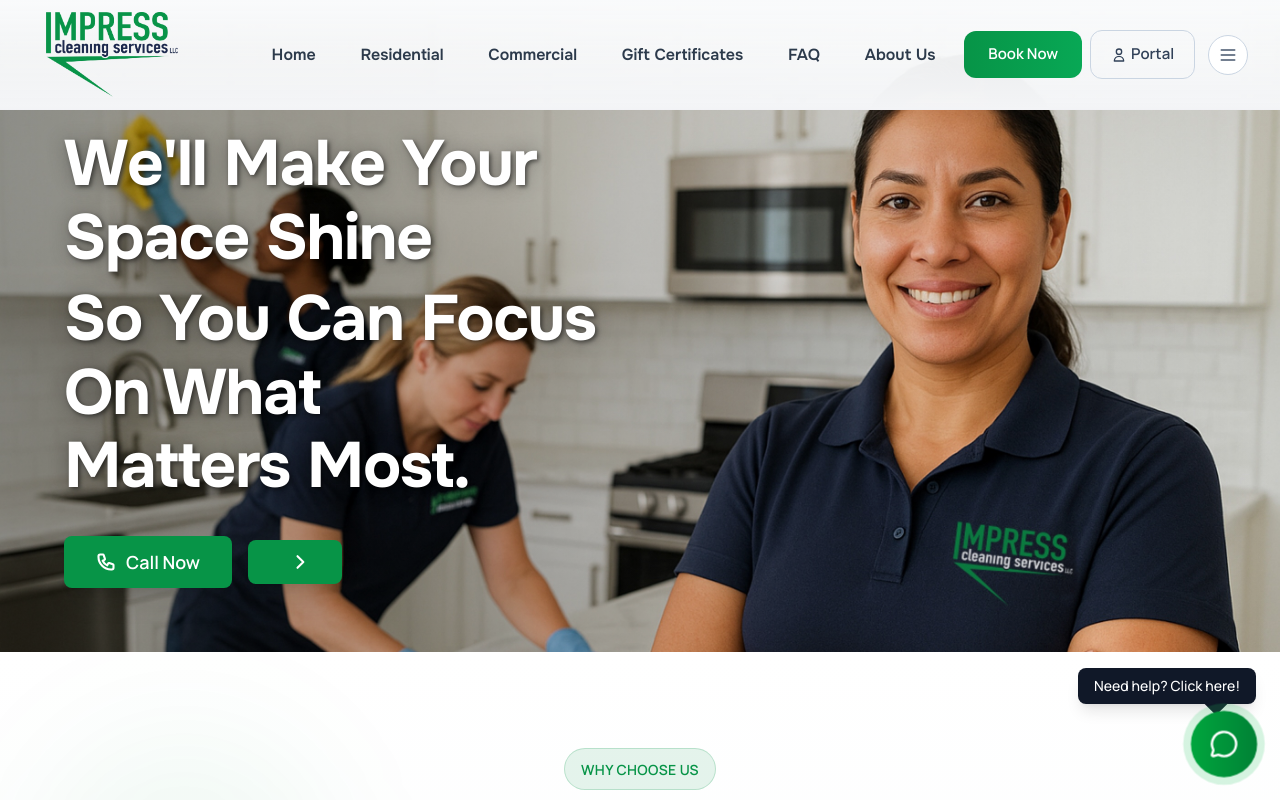
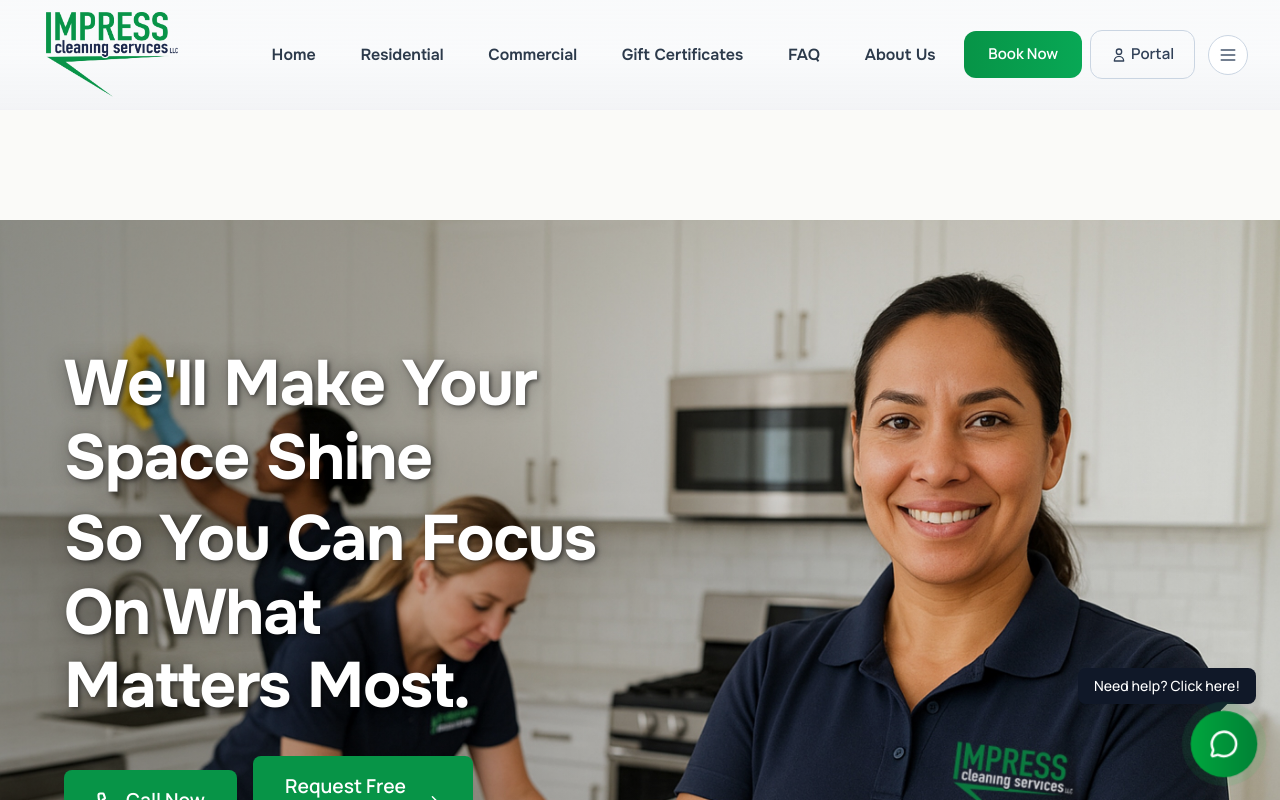
Before and after one commit to resp23f/impress-cleaning-site, a Next.js app: page / in a window 1280 px wide. Shown: the top 800 px of the page. Built offline with nearby package versions, Linux system fonts and the light colour scheme.

Commit message:
fix(layout): add padding and flex properties for improved layout consistency

```diff
--- a/src/app/(public)/layout.jsx
+++ b/src/app/(public)/layout.jsx
@@ -8,8 +8,8 @@ export default function PublicLayout({ children }) {
     <>
       <Header />
       <PageTransition>
-<main className="min-h-screen">
-    {children}
+<main className="pt-[170px] md:pt-[210px] lg:pt-[220px] min-h-screen flex-col">
+  {children}
 </main>
       </PageTransition>
       <Footer />
--- a/src/app/HomePage.jsx
+++ b/src/app/HomePage.jsx
@@ -125,7 +125,11 @@ className="object-cover object-[center_top]"
   <div className="flex flex-col sm:flex-row gap-4 items-start sm:items-center">
 <a
   href="tel:+15122775364"
-  className="inline-flex items-center justify-center bg-[#079447] text-white rounded-lg font-bold hover:bg-[#068338] transition-all duration-300 shadow-xl hover:shadow-2xl hover:scale-[1.02] active:scale-[0.98] group px-6 sm:px-8 py-3 text-base sm:text-lg"
+  className="inline-flex items-center justify-center bg-[#079447] text-white rounded-lg font-bold hover:bg-[#068338] transition-all duration-300 shadow-xl hover:shadow-2xl hover:scale-[1.02] active:scale-[0.98] group max-w-[200px]"
+  style={{
+   padding: 'clamp(0.75rem, 1.8vw, 1rem) clamp(1.5rem, 2.8vw, 2rem)',
+   fontSize: 'clamp(1rem, 1.5vw, 1.2rem)'
+  }}
 >
   <svg className="w-5 h-5 mr-2.5 group-hover:rotate-12 transition-transform" fill="none" stroke="white" viewBox="0 0 24 24" strokeWidth={2.5}>
   <path strokeLinecap="round" strokeLinejoin="round" d="M3 5a2 2 0 012-2h3.28a1 1 0 01.948.684l1.498 4.493a1 1 0 01-.502 1.21l-2.257 1.13a11.042 11.042 0 005.516 5.516l1.13-2.257a1 1 0 011.21-.502l4.493 1.498a1 1 0 01.684.949V19a2 2 0 01-2 2h-1C9.716 21 3 14.284 3 6V5z" />
@@ -134,8 +138,13 @@ className="object-cover object-[center_top]"
   </a>
 <Link
   href="/service-quote"
-  className="inline-flex items-center justify-center bg-[#079447] text-white rounded-lg font-bold hover:bg-[#068338] transition-all duration-300 shadow-xl hover:shadow-2xl hover:scale-[1.02] active:scale-[0.98] group px-6 sm:px-8 py-3 text-base sm:text-lg"
->  <svg
+  className="inline-flex items-center justify-center bg-[#079447] text-white rounded-lg font-bold hover:bg-[#068338] transition-all duration-300 shadow-xl hover:shadow-2xl hover:scale-[1.02] active:scale-[0.98] group max-w-[220px]"
+  style={{
+   padding: 'clamp(0.75rem, 1.8vw, 1rem) clamp(1.5rem, 2.8vw, 2rem)',
+   fontSize: 'clamp(1rem, 1.5vw, 1.2rem)'
+  }}
+>  Request Free Quote
+  <svg
   className="w-5 h-5 ml-2.5 group-hover:translate-x-1 transition-transform"
   fill="none"
   stroke="white"
```
